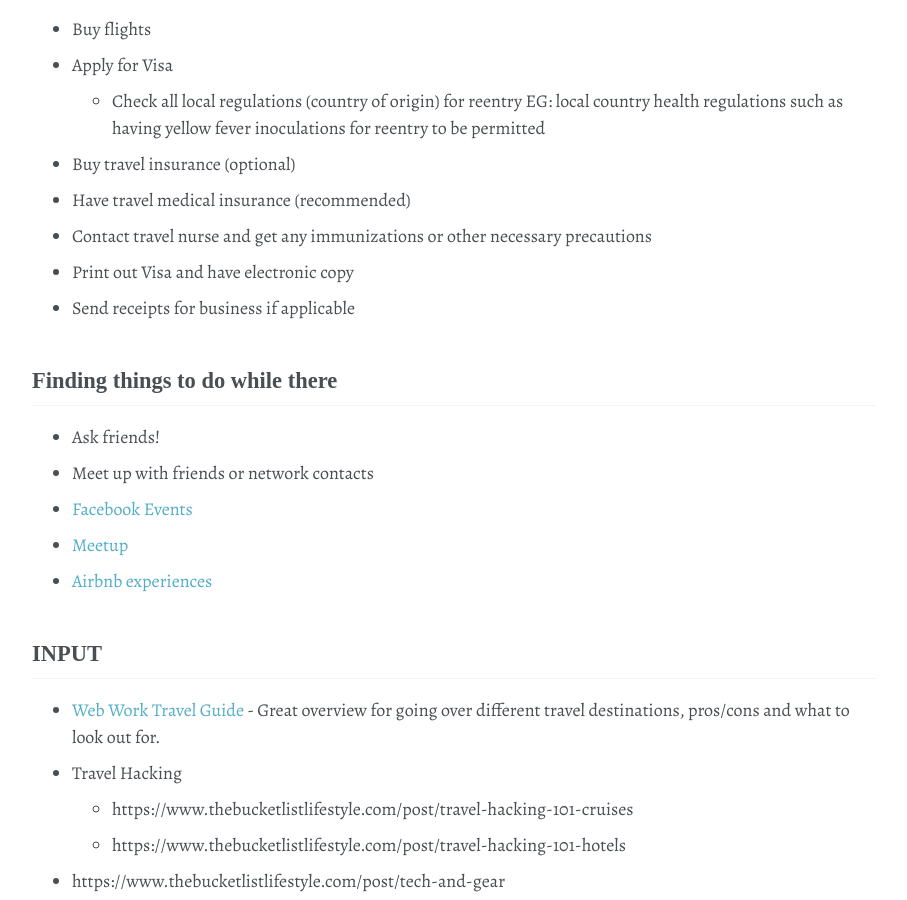
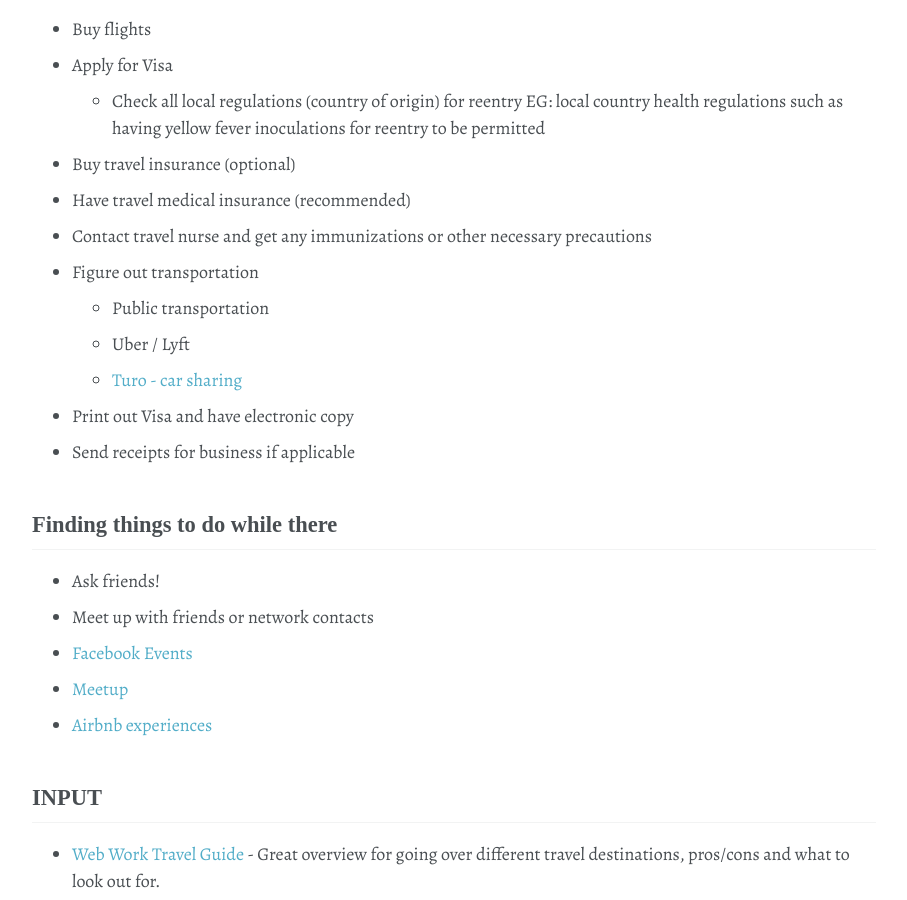
Before and after one commit to shanemileham/levelupmylife, a Jekyll site: the page built from _content/travel/planning.md, in a window 1280 px wide and 900 px high, scrolled down 1163 px. Shown: the whole window, without its empty margins (86-993 px from the left). Built offline with Jekyll 4.4.1, drawn with Linux system fonts in a browser that asks for light colours; some web fonts are replaced; comment, search, counter and statistics services are not loaded.

Commit message:
Travel/planning += transportation

```diff
--- a/_content/travel/planning.md
+++ b/_content/travel/planning.md
@@ -35,6 +35,10 @@ title: Travel Planning
 - Buy travel insurance (optional)
 - Have travel medical insurance (recommended)
 - Contact travel nurse and get any immunizations or other necessary precautions
+- Figure out transportation
+  - Public transportation
+  - Uber / Lyft
+  - [Turo - car sharing](https://turo.com/c/shanem559)
 - Print out Visa and have electronic copy
 - Send receipts for business if applicable
 
```
